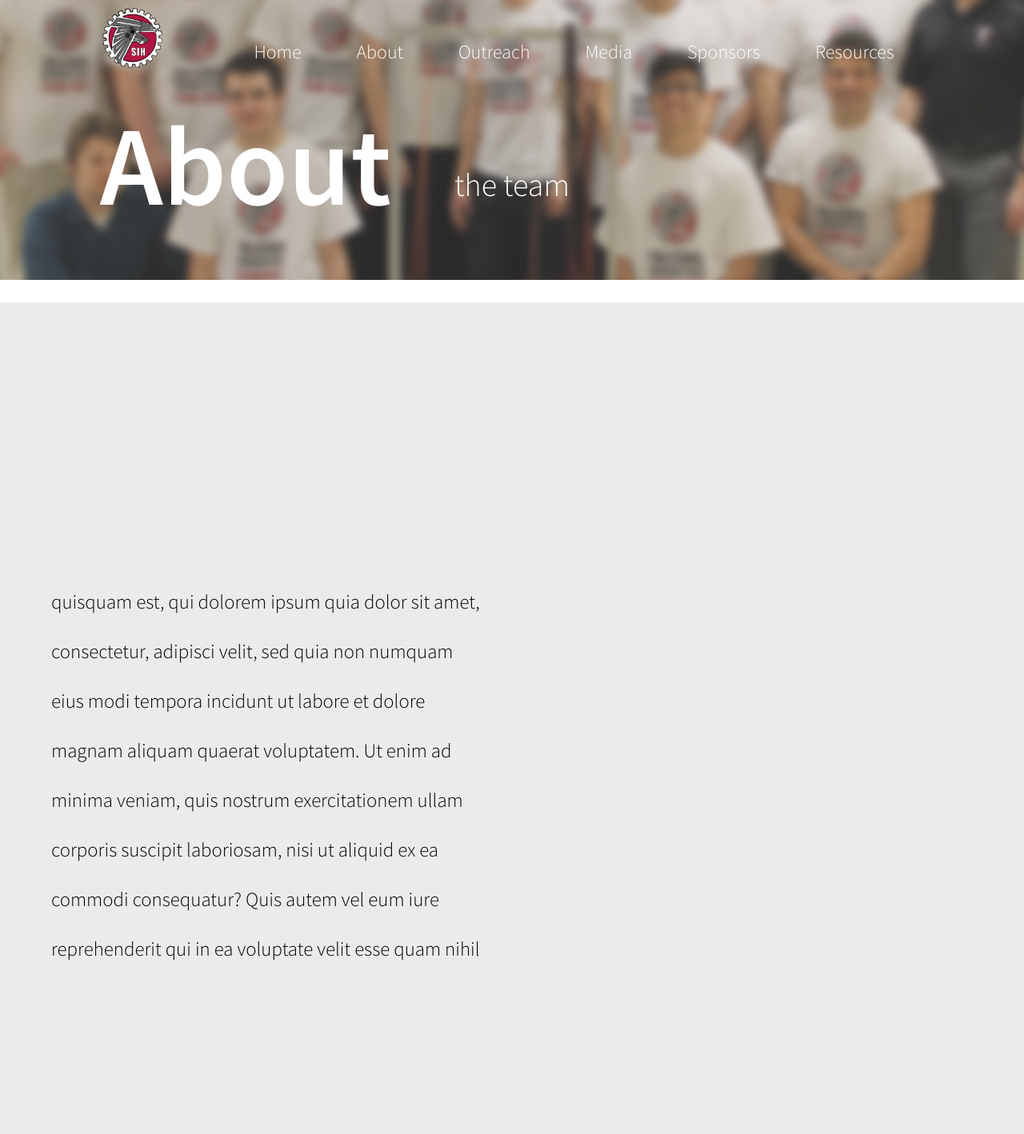
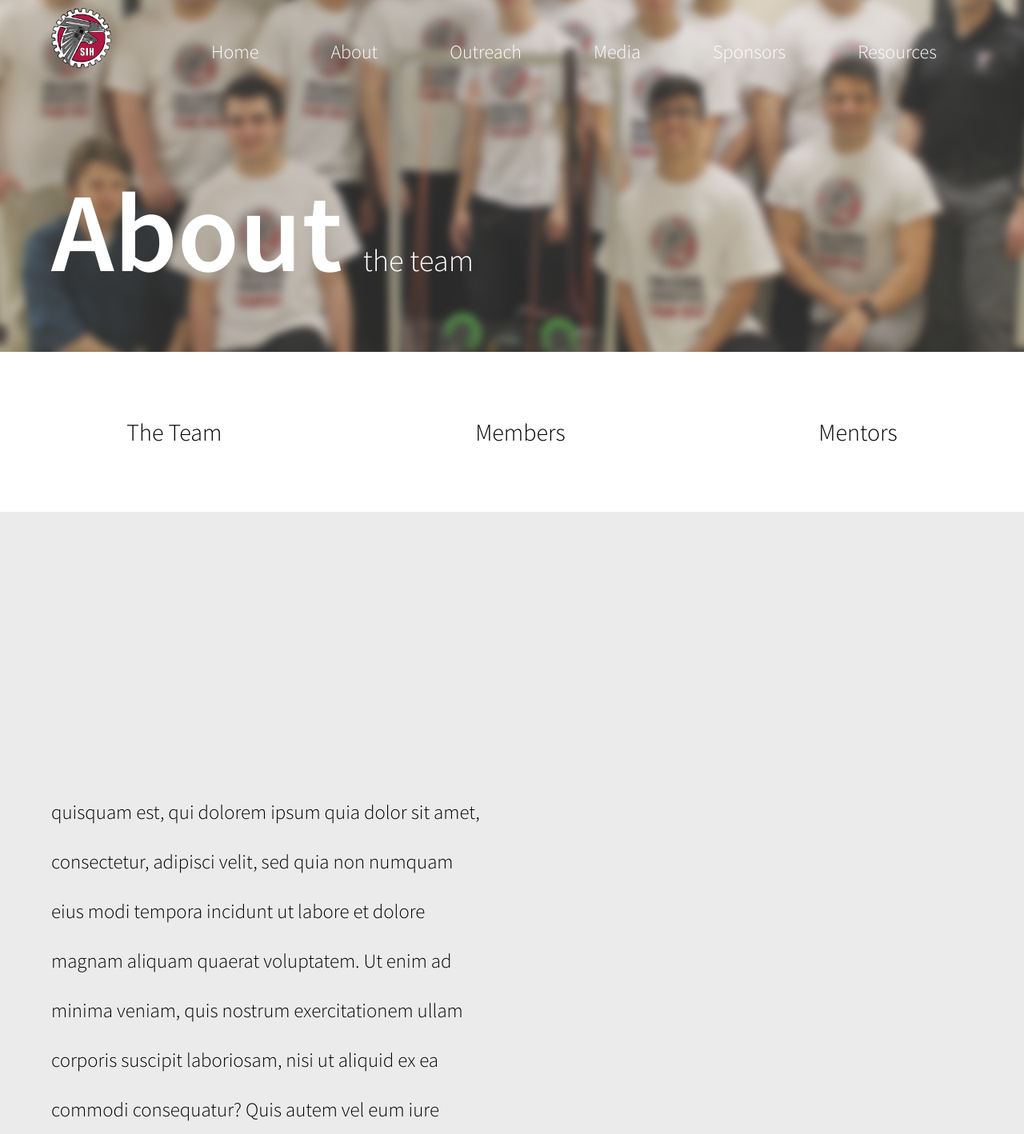
Before and after one commit to Team7052/Team-Website, a PHP site: page /about.html in a window 1280 px wide. Shown: the top 1418 px of the page at 80% size. Before the commit the page ends 1201 px from the top, so only its background shows below. Run offline with PHP 8.4, Linux system fonts and the light colour scheme.

Commit message:
Made subnav modular and global main-page used for every page

```diff
--- a/about.html
+++ b/about.html
@@ -7,8 +7,8 @@
   <link href="stylesheets/global/navbarStyle.css" rel="stylesheet" type="text/css">
   <link href="stylesheets/global/footerStyle.css" rel="stylesheet" type="text/css">
   <link href="stylesheets/global/globalStyle.css" rel="stylesheet" type="text/css">
-  <link href="stylesheets/aboutbarStyle.css" rel="stylesheet" type="text/css">
-  <title>About</title>
+  <link href="stylesheets/global/subNavbarStyle.css" rel="stylesheet" type="text/css">
+  <title>Team 7052 | About</title>
 </head>
 <body>
   <div class="about-page">
@@ -25,16 +25,18 @@
         <div class="navbar-element navbar-dropdown-section"><a href="#">Resources</a></div>
       </div>
       <!-- Content that is in the about page, when user first loads screen -->
-  <div id="about-main-title">About</div>
-  <p id="about-main-subtitle">the team</p>
-  <div class="aboutbar">
-    <div class="aboutbar-element"><a href="about.html">The Team</a></div>
-    <div class="aboutbar-element"><a href="#">Members</a></div>
-    <div class="aboutbar-element"><a href="#">Mentors</a></div>
+      <!-- Next two are global elements since they are used on every page -->
+      <div class="page-title-section">
+        <div class="page-main-title">About</div>
+        <p class="page-main-subtitle">the team</p>
+      </div>
+      <!-- Renamed to sub-navbar since this will be a global element (used in every page) -->
+      <div class="sub-navbar" id="aboutbar">
+        <div class="sub-navbar-element"><a href="about.html">The Team</a></div>
+        <div class="sub-navbar-element"><a href="#">Members</a></div>
+        <div class="sub-navbar-element"><a href="#">Mentors</a></div>
       </div>
     </div>
-
-
     <div class="about-subsection">
       <div id="about-paragraph-section">
       <p>quisquam est, qui dolorem ipsum quia
@@ -48,7 +50,6 @@ suscipit laboriosam, nisi ut aliquid ex ea
   commodi consequatur? Quis autem vel
   eum iure reprehenderit qui in ea
   voluptate velit esse quam nihil</p>
-
     </div>
   </div>
 
--- a/stylesheets/aboutStyle.css
+++ b/stylesheets/aboutStyle.css
@@ -32,7 +32,7 @@ body {
   display: block;
   position: relative;
   overflow: hidden;
-  height: 47.2vh;
+  height: 80vh;
 }
 
 .about-background-image {
@@ -50,7 +50,7 @@ body {
   position: absolute;
   top: 0;
   left: 0;
-  height: 100%;
+  height: 55vh;
   width: 100%;
 
   /* Apply a blur to the image */
@@ -64,30 +64,6 @@ body {
   height: 125vh;
 }
 
-#about-main-title {
-  /* Set white font color, big text size, and semibolded weight  */
-  color: white;
-  font-size: 11vw; /* 8% of the width of the screen */
-  font-weight: 600; /* Semi-bold */
-
-  /* Set position to be in the center and 24% from the top */
-  position: absolute;
-  left: 24%;
-  top: 45%;
-  transform: translate(-50%, -30%);
-}
-#about-main-subtitle {
-  /* Set white font color, regular sized text, and light font weight */
-  color: white;
-  font-size: 40px;
-  font-weight: 350;
-
-  /* Set position to be in the center and 50% from the top */
-  position: absolute;
-  left: 50%;
-  top: 42%;
-  transform: translate(-50%, -18px);
-}
 #about-paragraph-section {
   display: grid;
   grid-template-columns: 0.8fr 1fr;
--- a/stylesheets/global/globalStyle.css
+++ b/stylesheets/global/globalStyle.css
@@ -17,3 +17,32 @@
   color: black;
   border-bottom: 2px solid rgba(0,0,0,0.40);
 }
+
+.page-title-section {
+  display: flex;
+  flex-direction: row;
+  align-items: baseline;
+
+  position: absolute;
+  width: 100vw;
+  left: 0;
+  top: 25vh;
+}
+
+.page-title-section>.page-main-title {
+  margin: inherit;
+  /* Set white font color, big text size, and semibolded weight  */
+  color: white;
+  font-size: 11vw; /* 8% of the width of the screen */
+  font-weight: 600; /* Semi-bold */
+  margin-left: 5vw;
+
+}
+.page-title-section>.page-main-subtitle {
+  margin: inherit;
+  /* Set white font color, regular sized text, and light font weight */
+  color: white;
+  font-size: 3vw;
+  font-weight: 350;
+  margin-left: 2vw;
+}
--- a/stylesheets/global/navbarStyle.css
+++ b/stylesheets/global/navbarStyle.css
@@ -13,7 +13,7 @@
 
   /* Set navbar height to 75px and 80% width and center */
   height: 75px;
-  width: 80vw;
+  width: 90vw;
 
   /* Position navbar to the center */
   position: absolute;
--- a/stylesheets/aboutbarStyle.css
+++ b/stylesheets/global/subNavbarStyle.css
@@ -1,6 +1,6 @@
-.aboutbar {
+.sub-navbar {
   /* Set all text colour to black, align to center, and light font */
-  color: Black;
+  color: black;
   background-color: white;
   text-align: center;
   font-weight: 300;
@@ -9,31 +9,31 @@
   /* Flex display in a row - span whole width */
   display: flex;
   flex-direction: row;
-  align-items: flex-end;
-  align-content: flex-end;
+  align-items: center;
+  justify-content: center;
 
-  /* Set navbar height to 100px and 1oovw width and center */
-  height: 100px;
+  /* Set position of subnavbar */
+  position: absolute;
+  top: 55vh;
+  left: 0;
+  height: 25vh;
   width: 100vw;
-
-  /* Position navbar on the page */
-  position: absolute;
-  top: 350px;
-  left: 40%;
-  transform: translate(-40%, 0);
 }
 
-.aboutbar-element {
+.sub-navbar-element {
   /* Same spacing for all nav elements */
   flex-grow: 1;
-  /* Take away margin */
-  margin: 30px;
+  transition: all 0.5s ease;
 }
 
 
-.aboutbar-element>a {
+.sub-navbar-element>a {
   /* Get rid of default underline */
   text-decoration: none;
   /* Inherit color fron navbar element */
   color: inherit;
 }
+
+.sub-navbar-element:hover {
+  color: rgb(191,191,191);
+}
```
Lines whose indentation alone changed are shown as unchanged.
